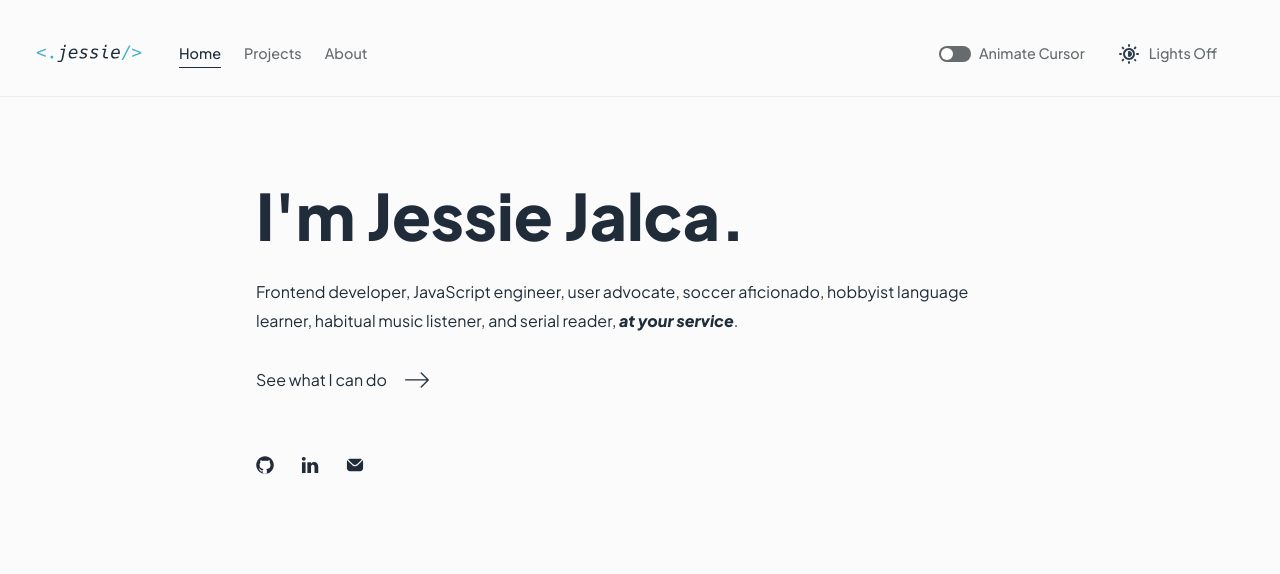
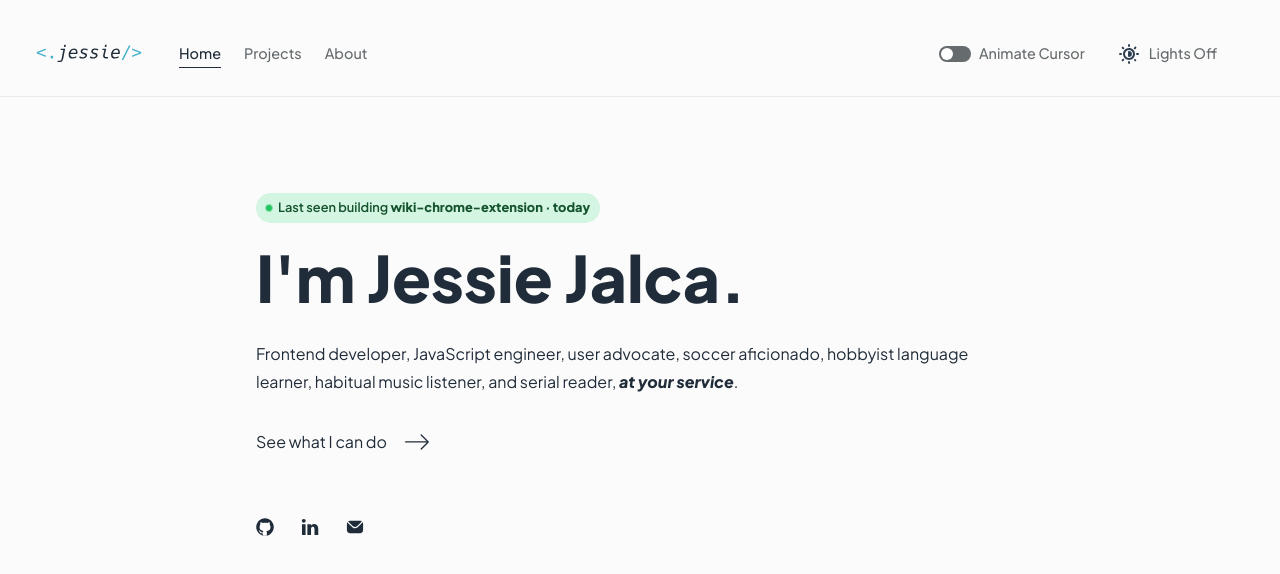
Before and after one commit to jessiejalca/portfolio, a React (Vite) app: page / in a window 1280 px wide. Shown: the top 574 px of the page. Built offline with nearby package versions, Linux system fonts and the light colour scheme.

Commit message:
feat: Add styling and content placeholder for a new status feature

```diff
--- a/src/App.css
+++ b/src/App.css
@@ -6,6 +6,9 @@
   --accent-blue: #46b1c9;
   --accent-gray: #666b6e;
   --toggle-color: #fff;
+  --status-bg-color: #d4f5e2;
+  --status-dot-color: #22c55e;
+  --status-text-color: #14532d;
 
   color-scheme: light dark;
 }
@@ -15,6 +18,9 @@
   --secondary-bg-color: #2c3e50;
   --accent-gray: #b8bbbd;
   --toggle-color: var(--primary-bg-color);
+  --status-bg-color: #166534;
+  --status-dot-color: #4ade80;
+  --status-text-color: #dcfce8;
 }
 .prevent-select {
   -webkit-user-select: none; /* Safari */
@@ -190,6 +196,41 @@ button.toggle-box {
   font-weight: 800;
   font-style: italic;
 }
+.status-pill {
+  background-color: var(--status-bg-color);
+  border-radius: 5rem;
+  padding: 2px 10px;
+  display: inline-flex;
+  align-items: center;
+  gap: 6px;
+  margin: 1rem 0;
+}
+.status-pill p {
+  color: var(--status-text-color);
+  font-size: 0.8rem;
+  font-weight: 600;
+  margin: 0;
+}
+.status-pill .timestamp {
+  font-weight: 900;
+}
+.circle {
+  width: 6px;
+  height: 6px;
+  background-color: var(--status-dot-color);
+  border-radius: 50%;
+  box-sizing: border-box;
+  animation: pulse 1.3s ease-in-out infinite;
+}
+@keyframes pulse {
+  0%,
+  100% {
+    transform: scale(1);
+  }
+  50% {
+    transform: scale(1.32);
+  }
+}
 .actionBtn {
   display: flex;
   flex-direction: row;
--- a/src/routes/Home.jsx
+++ b/src/routes/Home.jsx
@@ -7,6 +7,10 @@ const Home = () => {
 
   return (
     <main>
+      <div className="status-pill">
+        <div className="circle"></div>
+        <p>Last seen building <span className="timestamp">wiki-chrome-extension ·  today</span></p>
+      </div>
       <div className="hero">
         <h1>I'm Jessie Jalca.</h1>
         <section aria-label="subheading">
```
